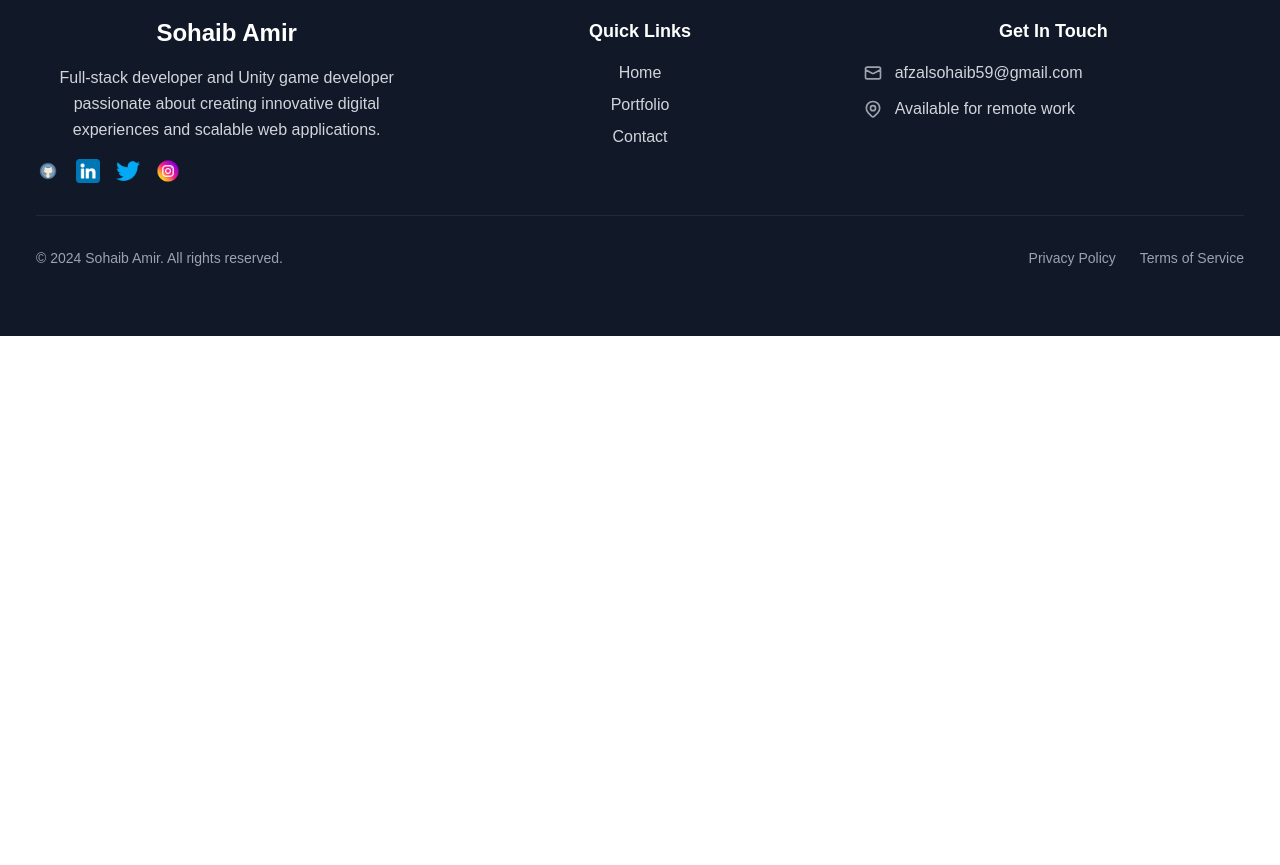
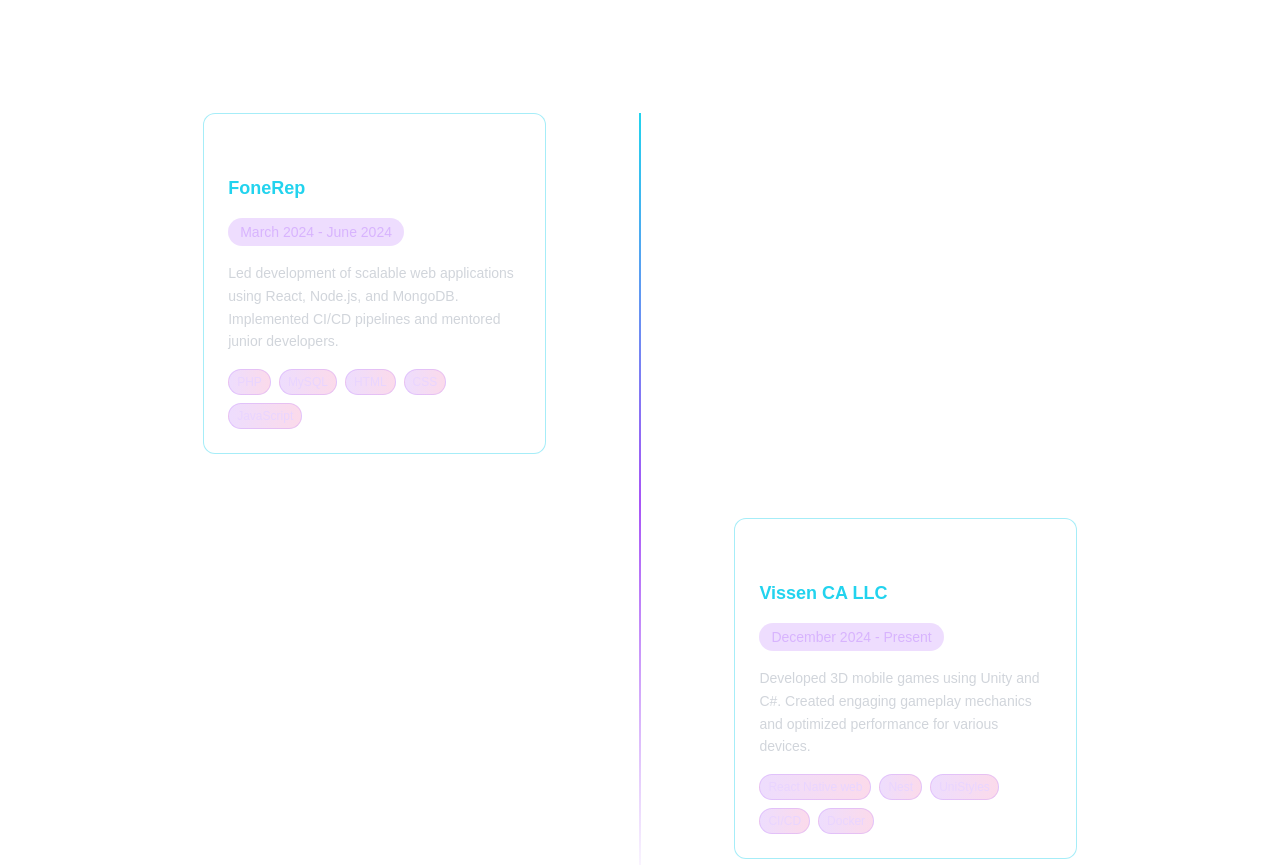
Before and after one commit to Msohaib-maker/Mine-Portfolio, a Next.js app: page / in a window 1280 px wide. Shown: the part 1420-2285 px from the top of the page. Before the commit the page ends 1756 px from the top, so only its background shows below. Built offline with nearby package versions, Linux system fonts and the light colour scheme.

Commit message:
work section appended

```diff
--- a/package.json
+++ b/package.json
@@ -10,6 +10,7 @@
   },
   "dependencies": {
     "@vercel/analytics": "^1.3.2",
+    "framer-motion": "^12.23.22",
     "next": "15.0.2",
     "nodemailer": "^7.0.3",
     "react": "19.0.0-rc-02c0e824-20241028",
--- a/src/app/Footer.tsx
+++ b/src/app/Footer.tsx
@@ -1,26 +1,24 @@
-// src/app/Footer.tsx
+"use client";
 import Image from "next/image";
-import Link from "next/link";
 
 export default function Footer() {
   return (
-    <footer className="bg-gray-900 text-white">
-      <div className="max-w-7xl mx-auto px-4 py-12">
-        <div className="grid grid-cols-1 md:grid-cols-3 gap-8">
+    <footer className="bg-black text-gray-300">
+      <div className="max-w-7xl mx-auto px-6 py-12">
+        <div className="grid grid-cols-1 md:grid-cols-2 gap-10">
           {/* Brand Section */}
           <div className="space-y-4">
-            <h3 className="text-2xl font-bold text-white">Sohaib Amir</h3>
-            <p className="text-gray-300 leading-relaxed">
+            <h3 className="text-2xl font-bold text-orange-500">Sohaib Amir</h3>
+            <p className="text-gray-400 leading-relaxed max-w-md">
               Full-stack developer and Unity game developer passionate about
-              creating innovative digital experiences and scalable web
-              applications.
+              creating innovative digital experiences and scalable applications.
             </p>
-            <div className="flex space-x-4">
+            <div className="flex space-x-5 mt-4">
               <a
                 href="https://github.com/Msohaib-maker"
                 target="_blank"
                 rel="noopener noreferrer"
-                className="text-gray-400 hover:text-white transition-colors duration-300"
+                className="hover:text-orange-400 transition-colors duration-300"
                 aria-label="GitHub"
               >
                 <Image
@@ -34,7 +32,7 @@
                 href="https://www.linkedin.com/in/muhammad-sohaib-8bba7a230/"
                 target="_blank"
                 rel="noopener noreferrer"
-                className="text-gray-400 hover:text-white transition-colors duration-300"
+                className="hover:text-orange-400 transition-colors duration-300"
                 aria-label="LinkedIn"
               >
                 <Image
@@ -48,7 +46,7 @@
                 href="https://x.com/Sohaib844590610"
                 target="_blank"
                 rel="noopener noreferrer"
-                className="text-gray-400 hover:text-white transition-colors duration-300"
+                className="hover:text-orange-400 transition-colors duration-300"
                 aria-label="Twitter"
               >
                 <Image
@@ -62,7 +60,7 @@
                 href="https://instagram.com"
                 target="_blank"
                 rel="noopener noreferrer"
-                className="text-gray-400 hover:text-white transition-colors duration-300"
+                className="hover:text-orange-400 transition-colors duration-300"
                 aria-label="Instagram"
               >
                 <Image
@@ -75,44 +73,15 @@
             </div>
           </div>
 
-          {/* Quick Links */}
-          <div className="space-y-4">
-            <h4 className="text-lg font-semibold text-white">Quick Links</h4>
-            <ul className="space-y-2">
-              <li>
-                <Link
-                  href="/"
-                  className="text-gray-300 hover:text-white transition-colors duration-300"
-                >
-                  Home
-                </Link>
-              </li>
-              <li>
-                <a
-                  href="/portfolio"
-                  className="text-gray-300 hover:text-white transition-colors duration-300"
-                >
-                  Portfolio
-                </a>
-              </li>
-              <li>
-                <a
-                  href="#contact"
-                  className="text-gray-300 hover:text-white transition-colors duration-300"
-                >
-                  Contact
-                </a>
-              </li>
-            </ul>
-          </div>
-
           {/* Contact Info */}
           <div className="space-y-4">
-            <h4 className="text-lg font-semibold text-white">Get In Touch</h4>
+            <h4 className="text-lg font-semibold text-orange-500">
+              Get In Touch
+            </h4>
             <div className="space-y-3">
               <div className="flex items-center space-x-3">
                 <svg
-                  className="w-5 h-5 text-gray-400"
+                  className="w-5 h-5 text-orange-400"
                   fill="none"
                   stroke="currentColor"
                   viewBox="0 0 24 24"
@@ -126,14 +95,14 @@
                 </svg>
                 <a
                   href="mailto:afzalsohaib59@gmail.com"
-                  className="text-gray-300 hover:text-white transition-colors duration-300"
+                  className="hover:text-orange-400 transition-colors duration-300"
                 >
                   afzalsohaib59@gmail.com
                 </a>
               </div>
               <div className="flex items-center space-x-3">
                 <svg
-                  className="w-5 h-5 text-gray-400"
+                  className="w-5 h-5 text-orange-400"
                   fill="none"
                   stroke="currentColor"
                   viewBox="0 0 24 24"
@@ -151,35 +120,33 @@
                     d="M15 11a3 3 0 11-6 0 3 3 0 016 0z"
                   />
                 </svg>
-                <span className="text-gray-300">Available for remote work</span>
+                <span>Available for remote work</span>
               </div>
             </div>
           </div>
         </div>
 
         {/* Bottom Section */}
-        <div className="border-t border-gray-800 mt-8 pt-8">
-          <div className="flex flex-col md:flex-row justify-between items-center space-y-4 md:space-y-0">
-            <p className="text-gray-400 text-sm">
+        <div className="border-t border-gray-800 mt-10 pt-6 flex flex-col md:flex-row justify-between items-center">
+          <p className="text-gray-500 text-sm">
             © {new Date().getFullYear()} Sohaib Amir. All rights reserved.
           </p>
-            <div className="flex space-x-6 text-sm">
+          <div className="flex space-x-6 text-sm mt-3 md:mt-0">
             <a
               href="#"
-                className="text-gray-400 hover:text-white transition-colors duration-300"
+              className="text-gray-500 hover:text-orange-400 transition-colors duration-300"
             >
               Privacy Policy
             </a>
             <a
               href="#"
-                className="text-gray-400 hover:text-white transition-colors duration-300"
+              className="text-gray-500 hover:text-orange-400 transition-colors duration-300"
             >
               Terms of Service
             </a>
           </div>
         </div>
       </div>
-      </div>
     </footer>
   );
 }
--- a/src/app/page.tsx
+++ b/src/app/page.tsx
@@ -3,6 +3,7 @@
 import Image from "next/image";
 import { Page } from "../../components/Page";
 import CodeSVG from "../../SVG/CodeSVG";
+import { motion } from "framer-motion";
 
 export default function Home() {
   return (
@@ -24,6 +25,8 @@
         <div className="p-8">
           <Skills />
         </div>
+
+        <Work />
 
         <br></br>
         <Analytics />
@@ -96,3 +99,167 @@
     </div>
   );
 };
+
+const Work = () => {
+  const workExperience = [
+    {
+      company: "FoneRep",
+      position: "Junior Php Intern",
+      duration: "March 2024 - June 2024",
+      description:
+        "Led development of scalable web applications using React, Node.js, and MongoDB. Implemented CI/CD pipelines and mentored junior developers.",
+      link: "https://thefonerep.com/",
+      technologies: ["PHP", "MySQL", "HTML", "CSS", "JavaScript"],
+    },
+    {
+      company: "Vissen CA LLC",
+      position: "Full Stack Developer",
+      duration: "December 2024 - Present",
+      description:
+        "Developed 3D mobile games using Unity and C#. Created engaging gameplay mechanics and optimized performance for various devices.",
+      link: "https://vissen.uz/",
+      technologies: [
+        "React Native web",
+        "Nest",
+        "UniStyles",
+        "CI/CD",
+        "Docker",
+      ],
+    },
+  ];
+
+  return (
+    <div className="w-full px-4 py-12">
+      <h1 className="text-6xl font-bold mb-12 text-white text-center">
+        Work Experience
+      </h1>
+      <div className="max-w-7xl mx-auto relative pt-8">
+        {/* Central Timeline Line */}
+        <div className="absolute left-1/2 transform -translate-x-1/2 w-0.5 h-full bg-gradient-to-b from-cyan-400 via-purple-500 to-transparent"></div>
+
+        {workExperience.map((job, index) => (
+          <div key={index} className="relative mb-16">
+            <div className="flex items-end">
+              {index % 2 === 0 ? (
+                <>
+                  <div className="w-[15%] pr-8"></div>
+                  {/* Left Card */}
+                  <div className="w-[30%] pr-8 flex justify-end">
+                    <motion.div
+                      initial={{ opacity: 0, x: -50 }}
+                      whileInView={{ opacity: 1, x: 0 }}
+                      transition={{ duration: 1.5, ease: "easeOut" }}
+                      viewport={{ once: true, amount: 0.1 }}
+                      className="bg-white/5 border border-cyan-400/40 rounded-xl p-6 hover:border-cyan-400 hover:shadow-[0_0_25px_rgba(34,211,238,0.6),0_0_25px_rgba(168,85,247,0.5)] transition-all duration-300"
+                    >
+                      <div className="mb-4">
+                        <h3 className="text-xl font-bold text-white mb-2">
+                          {job.position}
+                        </h3>
+                        <a
+                          href={job.link}
+                          target="_blank"
+                          rel="noopener noreferrer"
+                          className="text-cyan-400 hover:text-cyan-300 text-lg font-semibold transition-colors duration-300"
+                        >
+                          {job.company}
+                        </a>
+                      </div>
+
+                      <span className="text-purple-300 font-medium bg-purple-500/20 px-3 py-1 rounded-full text-sm mb-4 inline-block">
+                        {job.duration}
+                      </span>
+
+                      <p className="text-gray-300 mb-4 leading-relaxed text-sm">
+                        {job.description}
+                      </p>
+
+                      <div className="flex flex-wrap gap-2">
+                        {job.technologies.map((tech, techIndex) => (
+                          <span
+                            key={techIndex}
+                            className="bg-gradient-to-r from-purple-500/20 to-pink-500/20 border border-purple-400/30 text-purple-200 px-2 py-1 rounded-full text-xs"
+                          >
+                            {tech}
+                          </span>
+                        ))}
+                      </div>
+                    </motion.div>
+                  </div>
+
+                  {/* Timeline Dot */}
+                  {/* <motion.div
+                    initial={{ opacity: 0, scale: 0 }}
+                    whileInView={{ opacity: 1, scale: 1 }}
+                    transition={{ duration: 0.6, delay: 0.3, ease: "easeOut" }}
+                    viewport={{ once: true, amount: 0.1 }}
+                    className="absolute left-1/2 transform -translate-x-1/2 w-4 h-4 bg-gradient-to-r from-cyan-400 to-purple-500 rounded-full shadow-[0_0_15px_rgba(34,211,238,0.6)] z-10"
+                  ></motion.div> */}
+
+                  <div className="w-[30%] pl-8"></div>
+                </>
+              ) : (
+                <>
+                  <div className="w-[55%] pr-8"></div>
+
+                  {/* Timeline Dot */}
+                  {/* <motion.div
+                    initial={{ opacity: 0, scale: 0 }}
+                    whileInView={{ opacity: 1, scale: 1 }}
+                    transition={{ duration: 0.6, delay: 0.3, ease: "easeOut" }}
+                    viewport={{ once: true, amount: 0.1 }}
+                    className="absolute left-1/2 transform -translate-x-1/2 w-4 h-4 bg-gradient-to-r from-cyan-400 to-purple-500 rounded-full shadow-[0_0_15px_rgba(34,211,238,0.6)] z-10"
+                  ></motion.div> */}
+
+                  {/* Right Card */}
+                  <div className="w-[30%] pl-8">
+                    <motion.div
+                      initial={{ opacity: 0, x: 50 }}
+                      whileInView={{ opacity: 1, x: 0 }}
+                      transition={{ duration: 1.5, ease: "easeOut" }}
+                      viewport={{ once: true, amount: 0.1 }}
+                      className="bg-white/5 border border-cyan-400/40 rounded-xl p-6 hover:border-cyan-400 hover:shadow-[0_0_25px_rgba(34,211,238,0.6),0_0_25px_rgba(168,85,247,0.5)] transition-all duration-300"
+                    >
+                      <div className="mb-4">
+                        <h3 className="text-xl font-bold text-white mb-2">
+                          {job.position}
+                        </h3>
+                        <a
+                          href={job.link}
+                          target="_blank"
+                          rel="noopener noreferrer"
+                          className="text-cyan-400 hover:text-cyan-300 text-lg font-semibold transition-colors duration-300"
+                        >
+                          {job.company}
+                        </a>
+                      </div>
+
+                      <span className="text-purple-300 font-medium bg-purple-500/20 px-3 py-1 rounded-full text-sm mb-4 inline-block">
+                        {job.duration}
+                      </span>
+
+                      <p className="text-gray-300 mb-4 leading-relaxed text-sm">
+                        {job.description}
+                      </p>
+
+                      <div className="flex flex-wrap gap-2">
+                        {job.technologies.map((tech, techIndex) => (
+                          <span
+                            key={techIndex}
+                            className="bg-gradient-to-r from-purple-500/20 to-pink-500/20 border border-purple-400/30 text-purple-200 px-2 py-1 rounded-full text-xs"
+                          >
+                            {tech}
+                          </span>
+                        ))}
+                      </div>
+                    </motion.div>
+                  </div>
+                </>
+              )}
+            </div>
+          </div>
+        ))}
+      </div>
+    </div>
+  );
+};
```
Also changed, not shown: 1 other file (tests, documents, lock files or other folders). Lines whose indentation alone changed are shown as unchanged.
